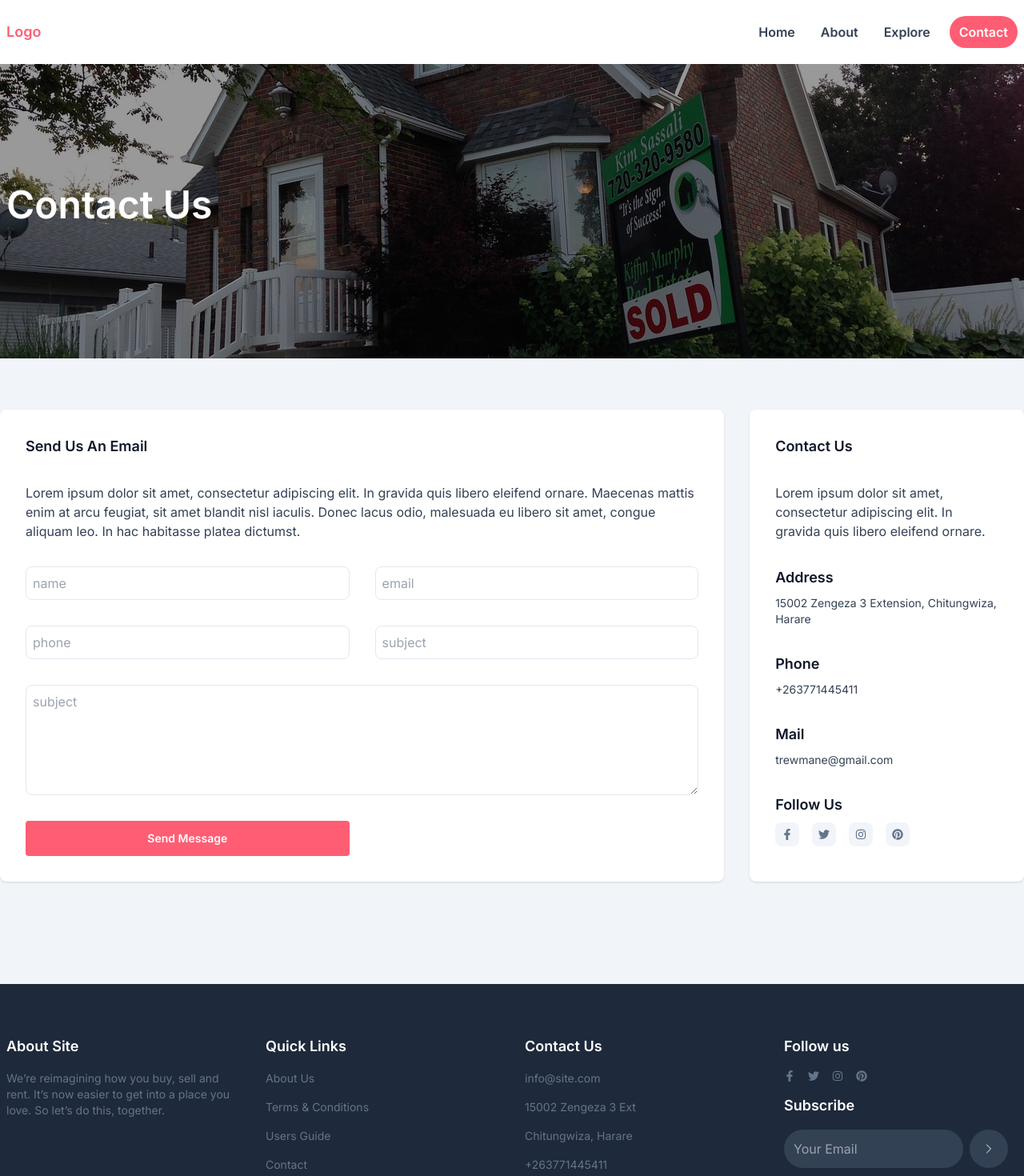
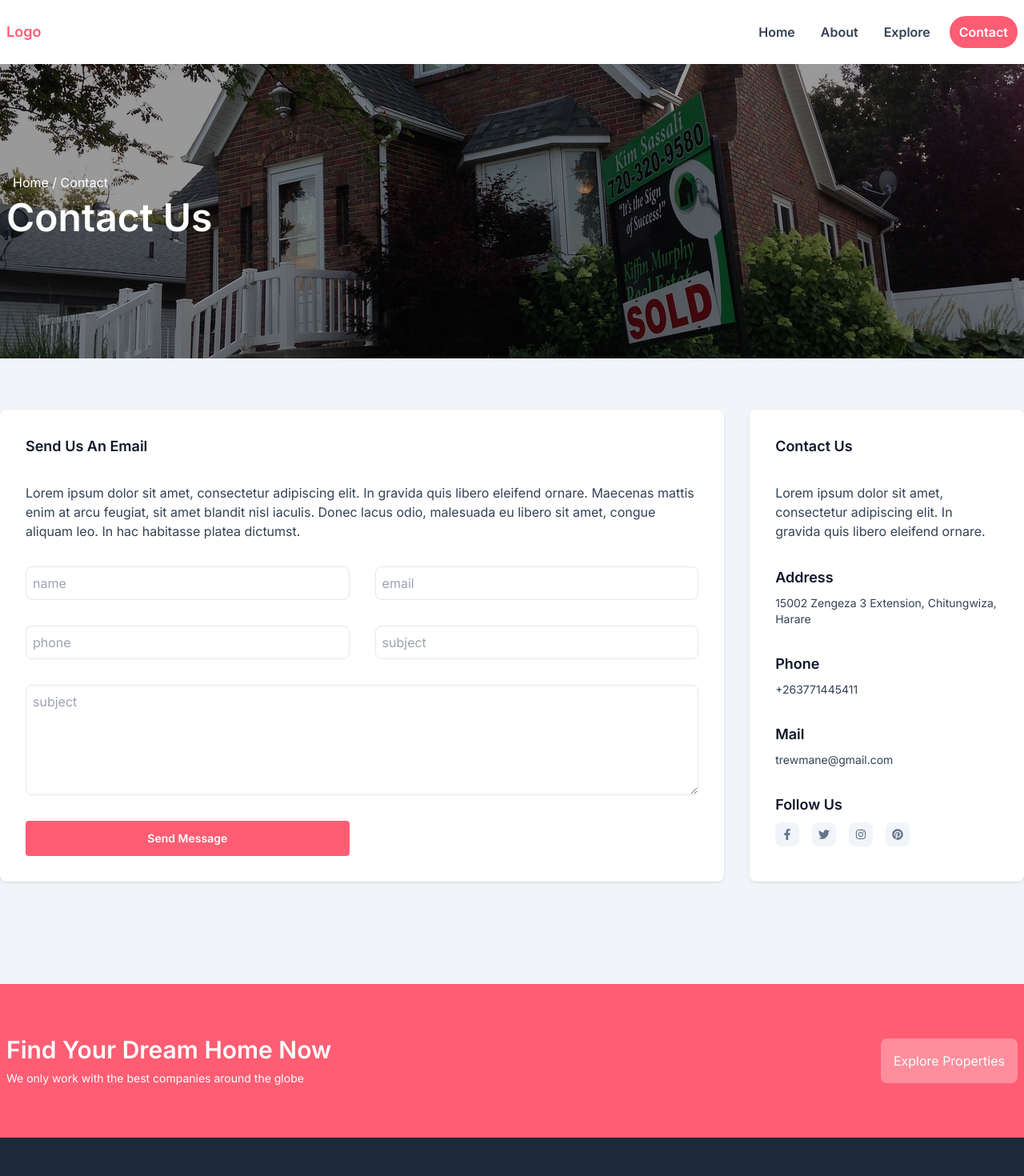
Before and after one commit to tatendabakozw/property-sale, a Next.js app: page /contact in a window 1280 px wide. Shown: the top 1470 px of the page at 80% size. Built offline with nearby package versions, Linux system fonts and the light colour scheme.

Commit message:
feature: added beadcrumbs

```diff
--- /dev/null
+++ b/components/navigation/AboveFooter.tsx
@@ -0,0 +1,25 @@
+import React from 'react'
+
+type Props = {}
+
+const AboveFooter = (props: Props) => {
+  return (
+    <div className="flex bg-primary-original py-16 text-white px-2">
+    <div className="max-w-7xl flex md:flex-row flex-col items-center justify-between mx-auto w-full">
+      <div className="flex flex-col md:items-start items-center space-y-2 ">
+        <p className="text-3xl md:text-start text-center font-semibold">
+        Find Your Dream Home Now
+        </p>
+        <p className="text-sm md:text-start text-center">
+          We only work with the best companies around the globe
+        </p>
+      </div>
+      <div className="bg-primary-light p-4 rounded-lg md:mt-0 mt-8 text-white">
+        Explore Properties
+      </div>
+    </div>
+  </div>
+  )
+}
+
+export default AboveFooter
--- a/components/page-sections/home/HeroSection.tsx
+++ b/components/page-sections/home/HeroSection.tsx
@@ -6,7 +6,7 @@ type Props = {};
 
 function HeroSection({}: Props) {
   const [option, setOption] = useState("buy");
-  const router = useRouter()
+  const router = useRouter();
 
   const home_options = [
     { name: "buy", option: "buy" },
@@ -26,7 +26,7 @@ function HeroSection({}: Props) {
       <div className="min-h-screen grid items-center content-center justify-center w-full z-10 space-y-4 ">
         <div className="flex  items-center justify-center ">
           <div className="w-max">
-            <p className="md:text-6xl text-3xl font-semibold text-white text-center animate-typing overflow-hidden whitespace-nowrap ">
+            <p className="writer-text md:text-6xl text-3xl font-semibold text-white text-center overflow-hidden whitespace-nowrap ">
               Find Your Dream Home
             </p>
           </div>
@@ -79,7 +79,10 @@ function HeroSection({}: Props) {
               className="p-2 rounded border border-slate-300 col-span-1"
               placeholder="Price..."
             />
-            <div onClick={() => router.push('/explore')} className="contact bg-primary-original text-white font-semibold rounded-lg text-center col-span-1 px-3 py-2">
+            <div
+              onClick={() => router.push("/explore")}
+              className="contact bg-primary-original text-white font-semibold rounded-lg text-center col-span-1 px-3 py-2"
+            >
               Search
             </div>
           </div>
--- a/pages/contact/index.tsx
+++ b/pages/contact/index.tsx
@@ -8,6 +8,7 @@ import {
   FaInstagram,
   FaPinterest,
 } from "react-icons/fa";
+import AboveFooter from "@/components/navigation/AboveFooter";
 
 type Props = {};
 
@@ -26,7 +27,14 @@ const Contact = (props: Props) => {
         >
           <div className="overlay  absolute  top-0 right-0 left-0 bottom-0 bg-black z-0 opacity-40"></div>
           <div className="max-w-7xl w-full mx-auto px-2 z-10 grid items-center content-center h-full flex-1">
-            <p className="text-5xl font-semibold text-white z-10">Contact Us</p>
+            <div className="flex flex-col space-y-2 z-10">
+              <p className="space-x-4 text-white pl-2">
+                Home <span>/</span> Contact
+              </p>
+              <p className="text-5xl font-semibold text-white z-10">
+                Contact Us
+              </p>
+            </div>
           </div>
         </div>
         <div className="grid md:grid-cols-7 grid-cols-1 gap-8 max-w-7xl w-full mx-auto py-16">
@@ -110,6 +118,7 @@ const Contact = (props: Props) => {
           </div>
         </div>
       </div>
+      <AboveFooter />
     </GeneralLayout>
   );
 };
--- a/pages/index.tsx
+++ b/pages/index.tsx
@@ -3,6 +3,7 @@ import HeroSection from "@/components/page-sections/home/HeroSection";
 import LocationSection from "@/components/page-sections/home/LocationSection";
 import PropertiesSection from "@/components/page-sections/home/PropertiesSection";
 import WhyUsSection from "@/components/page-sections/home/WhyUsSection";
+import AboveFooter from "@/components/navigation/AboveFooter";
 
 export default function Home() {
   return (
@@ -13,21 +14,7 @@ export default function Home() {
         <PropertiesSection />
         <LocationSection />
         <WhyUsSection />
-        <div className="flex bg-primary-original py-16 text-white px-2">
-          <div className="max-w-7xl flex md:flex-row flex-col items-center justify-between mx-auto w-full">
-            <div className="flex flex-col md:items-start items-center space-y-2 ">
-              <p className="text-3xl md:text-start text-center font-semibold">
-              Find Your Dream Home Now
-              </p>
-              <p className="text-sm md:text-start text-center">
-                We only work with the best companies around the globe
-              </p>
-            </div>
-            <div className="bg-primary-light p-4 rounded-lg md:mt-0 mt-8 text-white">
-              Explore Properties
-            </div>
-          </div>
-        </div>
+       <AboveFooter/>
       </main>
     </GeneralLayout>
   );
--- a/styles/globals.css
+++ b/styles/globals.css
@@ -2,9 +2,9 @@
 @tailwind components;
 @tailwind utilities;
 
-*{
-  font-family: 'Inter', sans-serif;
-/* font-family: 'Open Sans', sans-serif; */
+* {
+  font-family: "Inter", sans-serif;
+  /* font-family: 'Open Sans', sans-serif; */
 }
 .will-change-transform {
   will-change: transform;
@@ -24,6 +24,38 @@
   }
 }
 
+.writer {
+  font-family: Courier, monospace;
+  display: inline-block;
+}
+.writer-text {
+  display: inline-block;
+  overflow: hidden;
+  animation: typing 5s steps(30, end), blink 0.75s step-end infinite;
+  white-space: nowrap;
+  border-right: 4px solid #ff5d73;
+  box-sizing: border-box;
+}
+
+@keyframes typing {
+  from {
+    width: 0%;
+  }
+  to {
+    width: 100%;
+  }
+}
+
+@keyframes blink {
+  from,
+  to {
+    border-color: transparent;
+  }
+  50% {
+    border-color: #ff5d73;
+  }
+}
+
 body {
   color: rgb(var(--foreground-rgb));
   background: linear-gradient(
```
